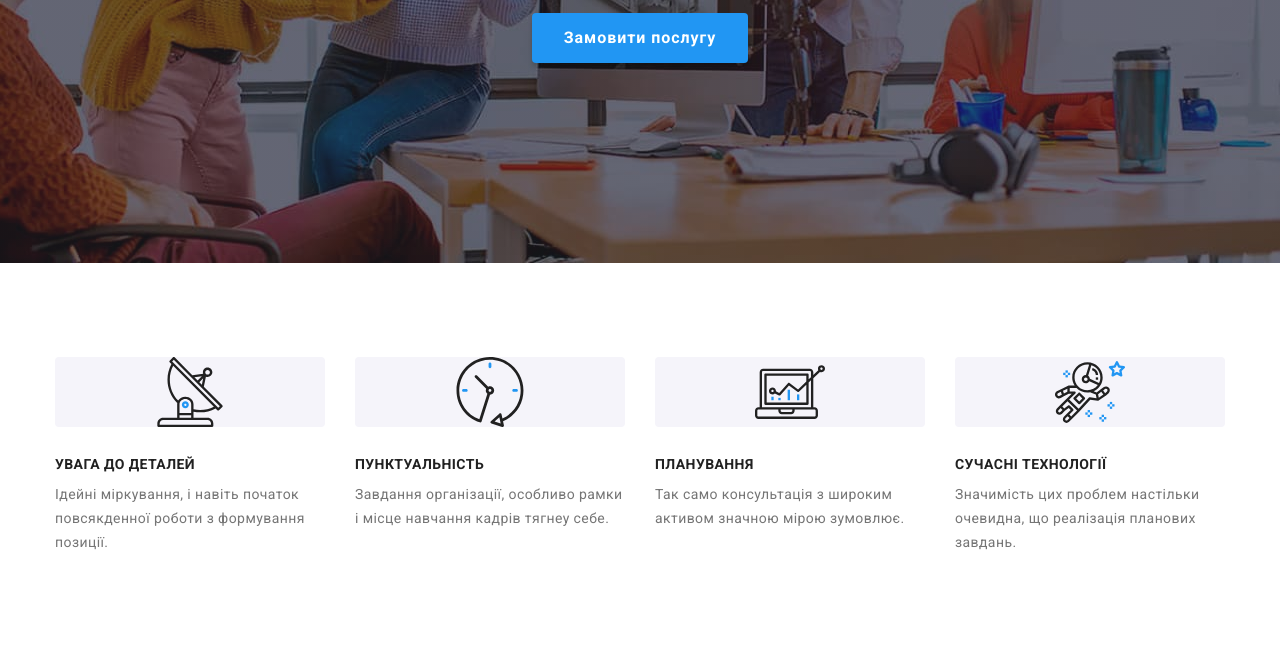
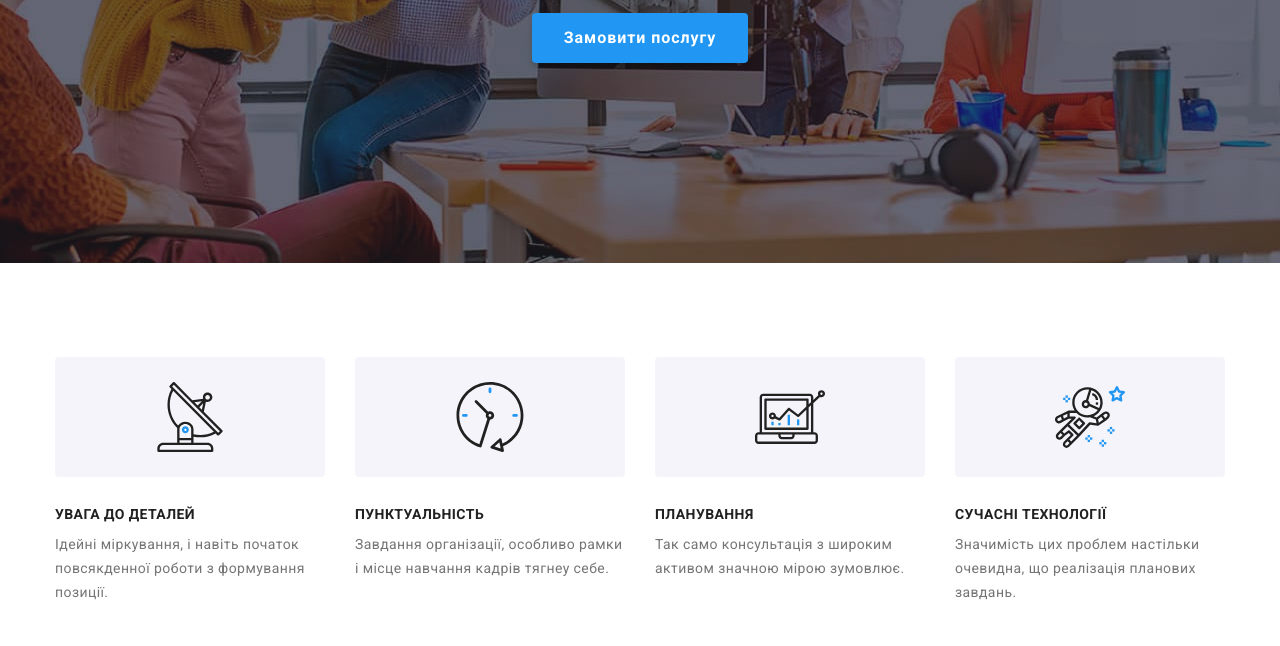
Before and after one commit to Alex-Tremere/goit-markup-hw-04, a plain HTML site: page index.html in a window 1280 px wide. Shown: the part 418-1064 px from the top of the page. Drawn offline with nearby package versions, Linux system fonts and the light colour scheme.

Commit message:
Update styles.css

```diff
--- a/css/styles.css
+++ b/css/styles.css
@@ -298,8 +298,10 @@ section {
 
 .about-asset {
   display: flex;
+  justify-content: center;
   flex-direction: column;
   align-items: center;
+  height: 120px;
   margin-bottom: 30px;
   background: var(--secondary-color);
   border-radius: 4px;
```
